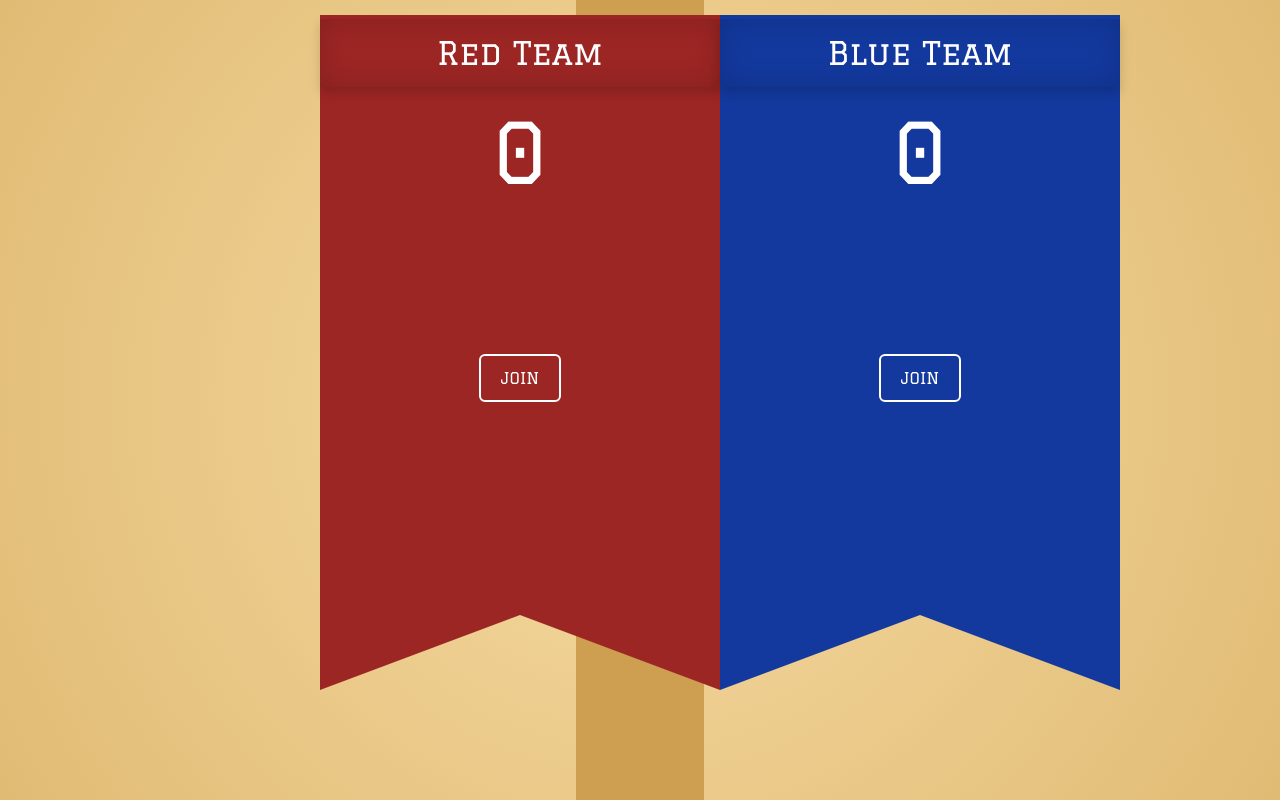
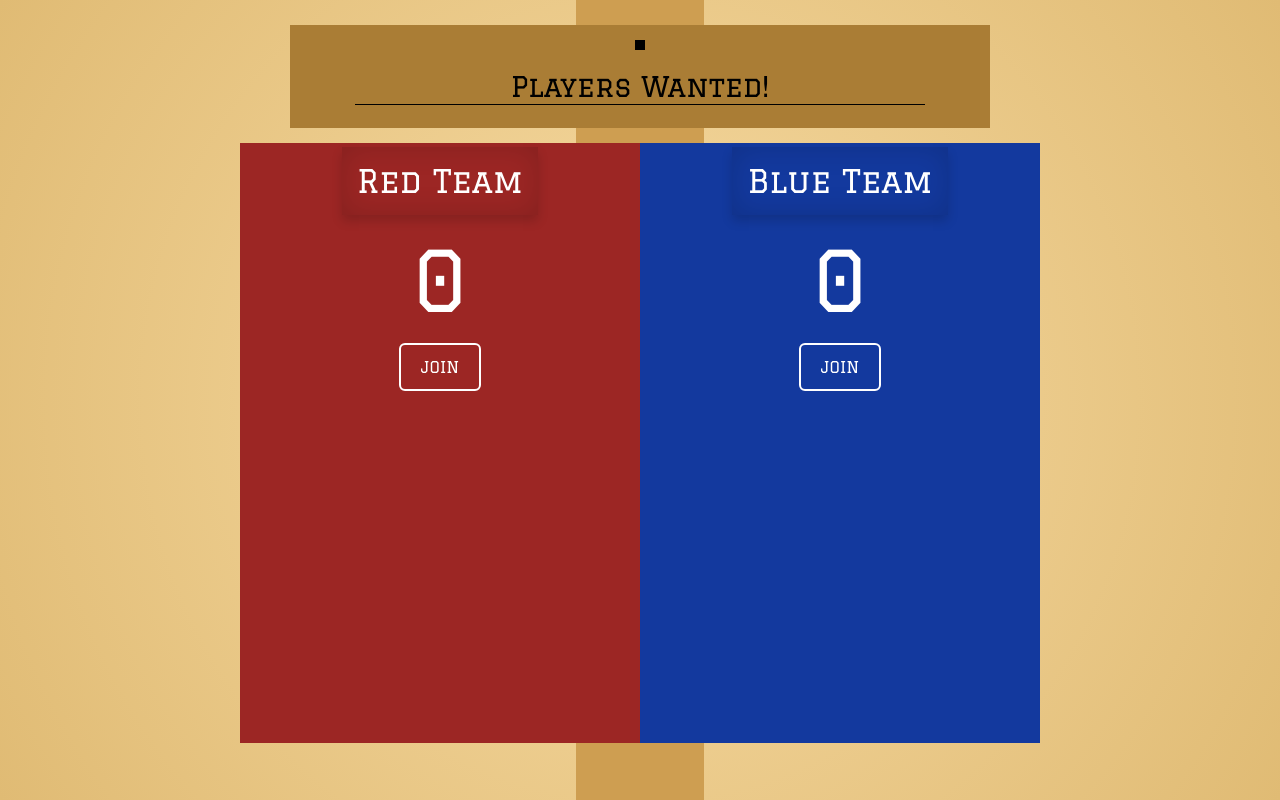
Before and after one commit to Naflin/redvsblue, a Django app: page / in a window 1280 px wide. Run offline with Django 3.2, Linux system fonts and the light colour scheme; data that the repository does not hold is empty; some libraries are stand-ins or nearby versions.

Commit message:
Updated home page layout and styles

```diff
--- a/redblue/settings.py
+++ b/redblue/settings.py
@@ -25,7 +25,11 @@ SECRET_KEY = '0&p+fofn2^t_fj$9*32g(l&=c74#ht*4$^20gk+6)d3c13ackg'
 # SECURITY WARNING: don't run with debug turned on in production!
 DEBUG = True
 
-ALLOWED_HOSTS = []
+ALLOWED_HOSTS = [
+    '#######.ngrok.io',
+    'localhost',
+    '127.0.0.1',
+]
 
 
 # Application definition
--- a/trivia/static/trivia/css/style.css
+++ b/trivia/static/trivia/css/style.css
@@ -1,7 +1,7 @@
 * {
     margin: 0;
     padding: 0;
-    box-sizing: border-box;
+    /* box-sizing: border-box; */
 }
 
 body {
@@ -22,30 +22,61 @@ RED VS BLUE
 
 */
 
+
+
 #content {
     /* display: flex;
     justify-content: center;
     flex-direction: column; */
 }
 
-.wrapper {
+/* .wrapper {
+    position: relative;
+    display: flex;
+    justify-content: center;
+    width: 100%;
+} */
+
+.section {
     display: flex;
     justify-content: center;
 }
 
+.sign-content {
+    margin-top: 25px;
+    width: 700px;
+    padding: 15px;
+    background: #aa7d35;
+    display: flex;
+    flex-direction: column;
+    align-items: center;
+    color: black;
+}
+
+.sign-content:before{
+    content: "";
+    background: black;
+    width: 10px;
+    height: 10px;
+    margin-bottom: 20px;
+    left: 100px;
+}
+
+.sign-title {
+    border-bottom: solid 1px black;
+    width: 85%;
+    text-align: center;
+}
+
 .teams {
     margin-top: 15px;
-    position: relative;
-    width: 50%;
-    display: flex;
-    justify-content: space-around;
-    overflow: visible;
 }
 
 .team {
+    position: relative;
     display: flex;
-    justify-content: space-between;
     flex-direction: column;
+    align-items: center;
     width: 400px;
     height: 600px;
 }
@@ -64,13 +95,13 @@ RED VS BLUE
       				0 6px 10px rgba(0,0,0,.15);
 }
 
-.banner-trail {
+/* .banner-trail {
     position: relative;
     top: 75px;
-    width: 115px;
-    height: 0px;
-    border-bottom: 75px solid transparent;
-}
+    width: 50%;
+    height: 20%;
+    transform: rotate(45deg);
+} */
 
 /* .banner-trail::before {
     content: 'hi';
@@ -90,14 +121,27 @@ RED VS BLUE
             box-shadow: 0 10px 6px -6px #777;
 } */
 
+/* .team:after {
+    content: "";
+    position: absolute;
+    bottom: -2.4em;
+    left: 0;
+    width: 50px;
+    height: 50px;
+    background: #e0bb74;
+    transform: rotate(45deg);
+} */
+
 .banner-trail-red {
-    border-left: 200px solid #9C2624;
-    border-right: 200px solid #9C2624;
+    /* border-left: 200px solid #9C2624;
+    border-right: 200px solid #9C2624; */
+    background: #9C2624;
 }
 
 .banner-trail-blue {
-    border-left: 200px solid #13399E;
-    border-right: 200px solid #13399E;
+    /* border-left: 200px solid #13399E;
+    border-right: 200px solid #13399E; */
+    background: #13399E;
 }
 
 .points {
@@ -138,7 +182,6 @@ RED VS BLUE
     z-index: -1;
     perspective: 20px;
     transform-style: preserve-3d;
-    overflow: hidden;
 }
 
 .road {
@@ -227,3 +270,48 @@ RED VS BLUE
 RED VS BLUE
 
 ========================================
+
+*/
+
+@media (min-width:320px) { /* smartphones, iPhone, portrait 480x320 phones */
+
+    /* .banner-trail-red {
+        border-left: 100px solid #9C2624;
+        border-right: 100px solid #9C2624;
+    }
+
+    .banner-trail-blue {
+        border-left: 100px solid #13399E;
+        border-right: 100px solid #13399E;
+    } */
+
+}
+@media (min-width:481px) { /* portrait e-readers (Nook/Kindle), smaller tablets @ 600 or @ 640 wide. */
+
+
+}
+@media (min-width:641px) { /* portrait tablets, portrait iPad, landscape e-readers, landscape 800x480 or 854x480 phones */
+
+
+}
+@media (min-width:961px) { /* tablet, landscape iPad, lo-res laptops ands desktops */
+
+
+}
+@media (min-width:1025px) { /* big landscape tablets, laptops, and desktops */
+
+
+}
+@media (min-width:1281px) { /* hi-res laptops and desktops */
+
+    /* .banner-trail-red {
+        border-left: 200px solid #9C2624;
+        border-right: 200px solid #9C2624;
+    }
+
+    .banner-trail-blue {
+        border-left: 200px solid #13399E;
+        border-right: 200px solid #13399E;
+    } */
+
+}
--- a/trivia/templates/trivia/home.html
+++ b/trivia/templates/trivia/home.html
@@ -2,7 +2,12 @@
 
 {% block content %}
     <div class="wrapper">
-        <div class="teams">
+        <div class="section sign">
+            <div class="sign-content">
+                <h3 class="sign-title">Players Wanted!</h3>
+            </div>
+        </div>
+        <div class="section teams">
             <div class="team redteam">
                 <div class="stats stats-blue">
                     <h2 class="banner redteam">Red Team</h2>
@@ -11,11 +16,8 @@
                 <div class="join">
                     <button id="join-red">Join</button>
                 </div>
-                <div class="banner-trail banner-trail-red"></div>
+                <!-- <div class="banner-trail banner-trail-red"></div> -->
             </div>
-            <!-- <div class="team">
-                vs
-            </div>              -->
             <div class="team blueteam">
                 <div class="stats stats-blue">
                     <h2 class="banner blueteam">Blue Team</h2>
@@ -24,9 +26,18 @@
                 <div class="join">
                     <button id="join-blue">Join</button>
                 </div>
-                <div class="banner-trail banner-trail-blue"></div>
+                <!-- <div class="banner-trail banner-trail-blue"></div> -->
             </div>
-            <!-- <div class="prompt">
+
+        </div>
+        <div class="road-wrapper">
+            <div class="road"></div>
+        </div>
+    </div>
+
+{% endblock %}
+
+<!-- <div class="prompt">
                 <h1 class="question">{{ question }}</h1>
                 <form id="rvb-form" action="" method="GET">
                     {{ form.as_p }}
@@ -34,10 +45,3 @@
                 </form>
                 {{ answer }}
             </div> -->
-        </div>
-        <div class="road-wrapper">
-            <div class="road"></div>
-        </div>
-    </div>
-
-{% endblock %}
```
